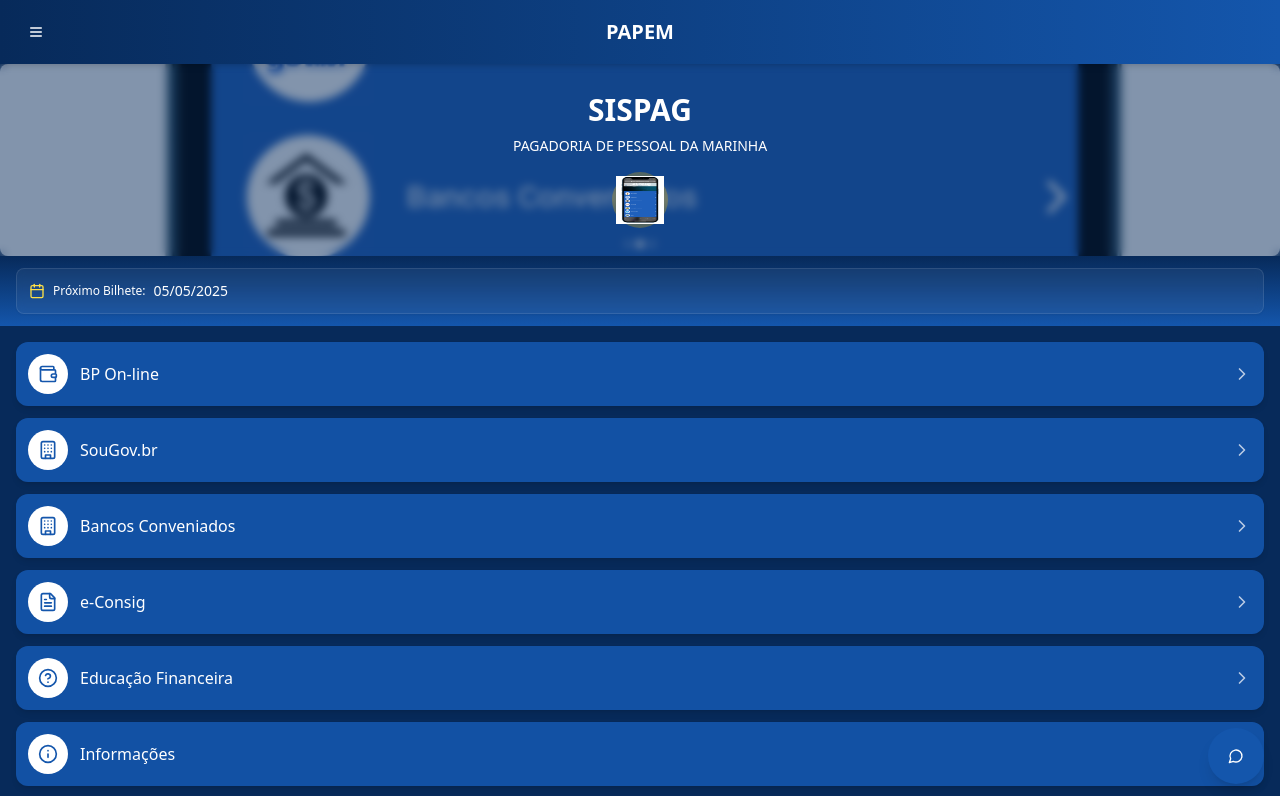
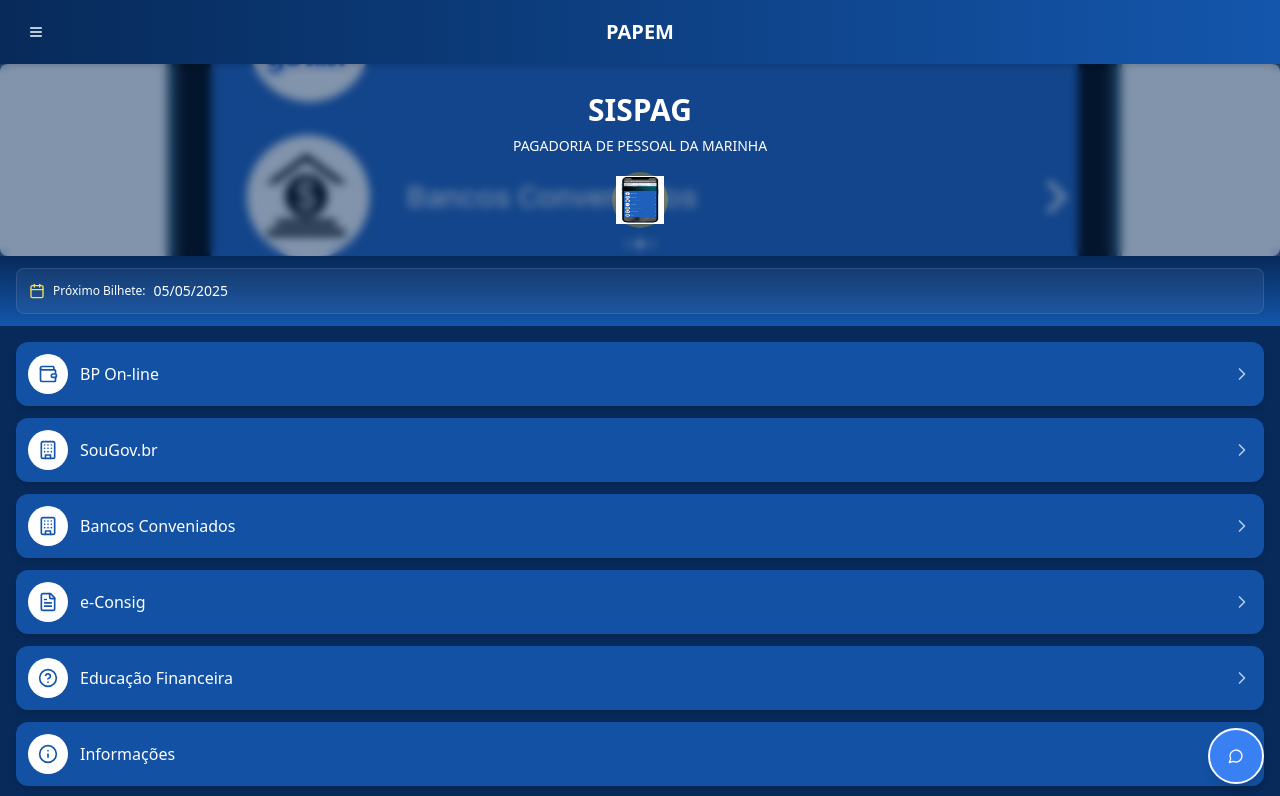
Before and after one commit to Pagadoria-de-Pessoal-da-MB/bilhete-turbo-modernize, a React (Vite) app: page / in a window 1280 px wide. Shown: the top 796 px of the page. Built offline with nearby package versions, Linux system fonts and the light colour scheme.

Commit message:
Fix: Improve chatbot button color
Adjust the chatbot button color for better visibility.

```diff
--- a/src/components/ChatbotButton.tsx
+++ b/src/components/ChatbotButton.tsx
@@ -11,7 +11,7 @@ export default function ChatbotButton() {
   return (
     <Button
       onClick={handleChatOpen}
-      className="fixed bottom-4 right-4 w-14 h-14 rounded-full bg-papem-blue shadow-lg flex items-center justify-center p-0 hover:bg-papem-light"
+      className="fixed bottom-4 right-4 w-14 h-14 rounded-full bg-blue-500 shadow-lg hover:bg-blue-600 transition-all transform hover:scale-105 flex items-center justify-center p-0 border-2 border-white animate-pulse-slow"
     >
       <MessageCircle className="h-6 w-6 text-white" />
     </Button>
```
